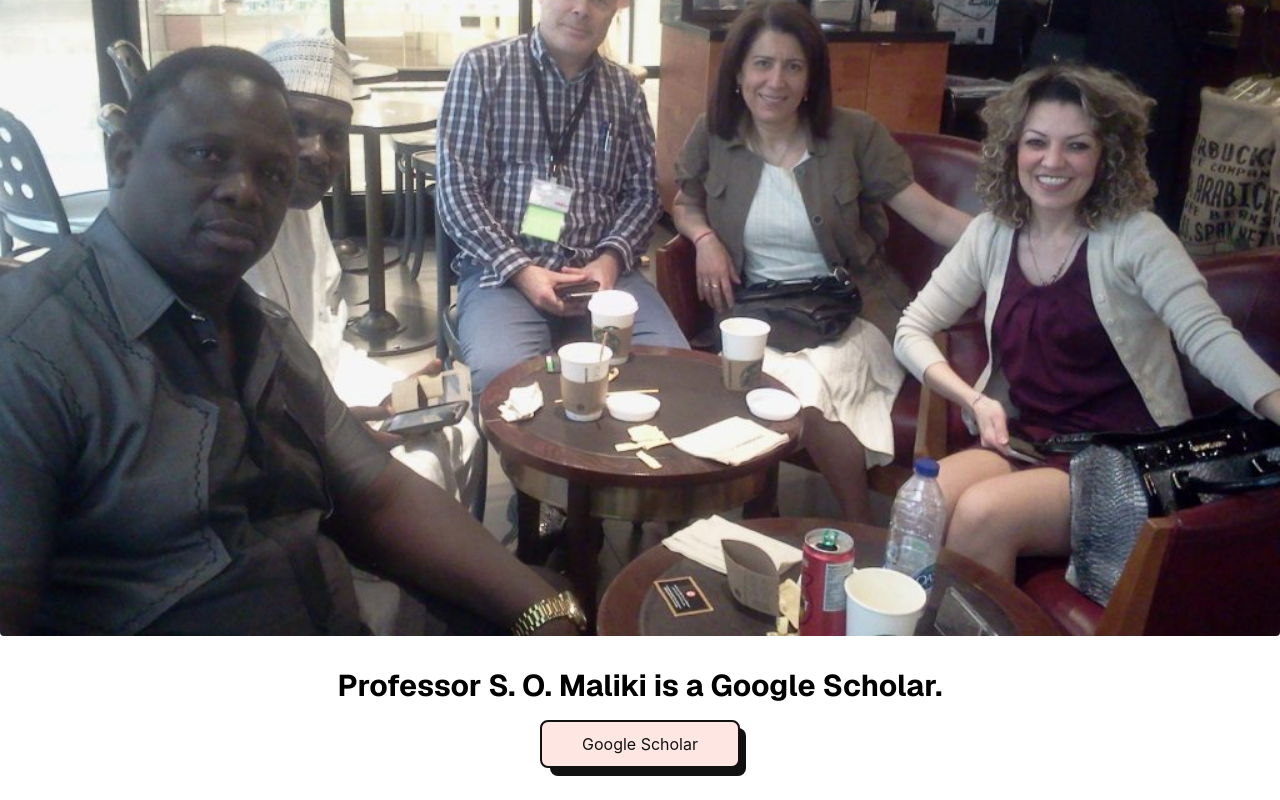
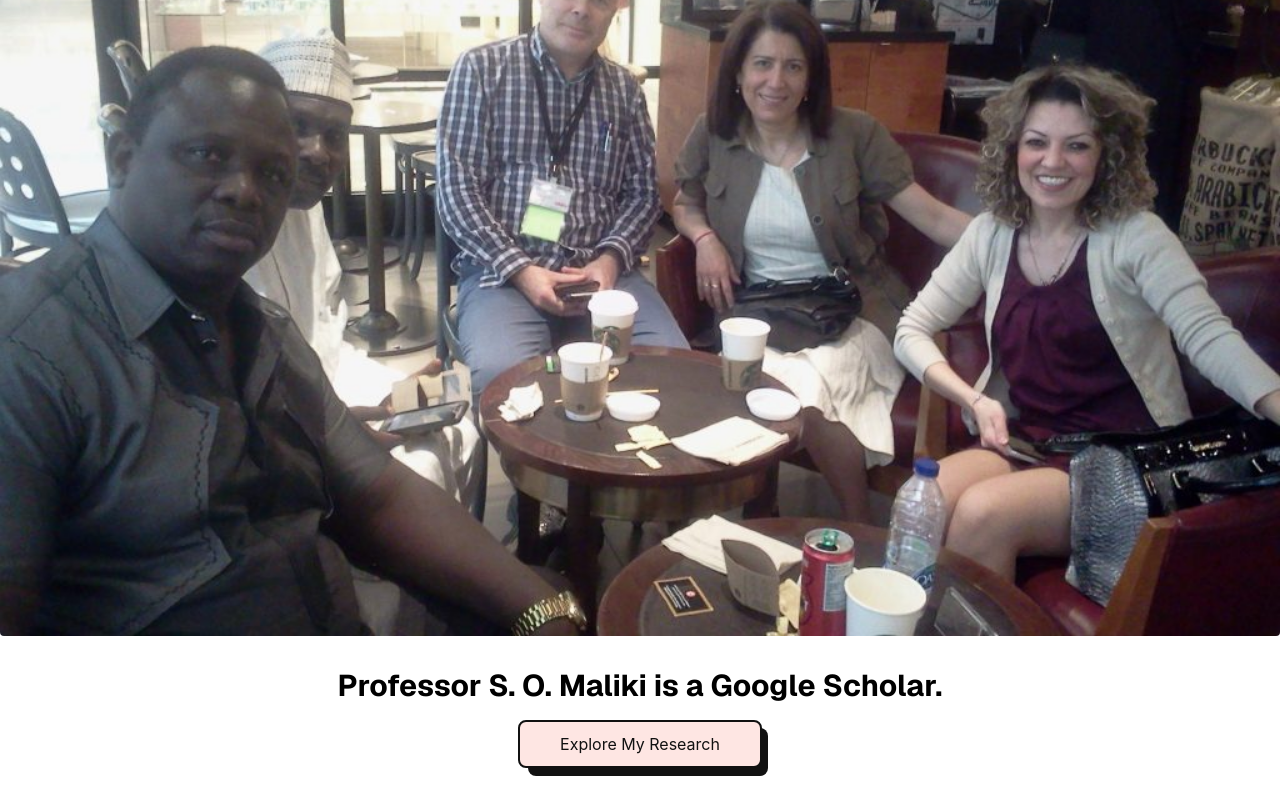
Before and after one commit to TimiMaliki/ProfSoMaliki, a Next.js app: page / in a window 1280 px wide. Shown: the part 642-1442 px from the top of the page. Built offline with nearby package versions, Linux system fonts and the light colour scheme.

Commit message:
added :Google Scholar page texts

```diff
--- a/app/Pages/GoogleScholar.tsx
+++ b/app/Pages/GoogleScholar.tsx
@@ -28,7 +28,7 @@ function GoogleScholar({ }: Props) {
                 </h2>
                 <div className="w-full flex items-center justify-center mt-4 mb-8">
                     <Link href="https://scholar.google.com/citations?user=d8rlgb8AAAAJ&hl=en" target="_blank" rel="noopener noreferrer">
-                        <button className="button-56" role="button">Google Scholar</button>
+                        <button className="button-56" role="button">Explore My Research</button>
                     </Link>
                 </div>
             </div>
```
